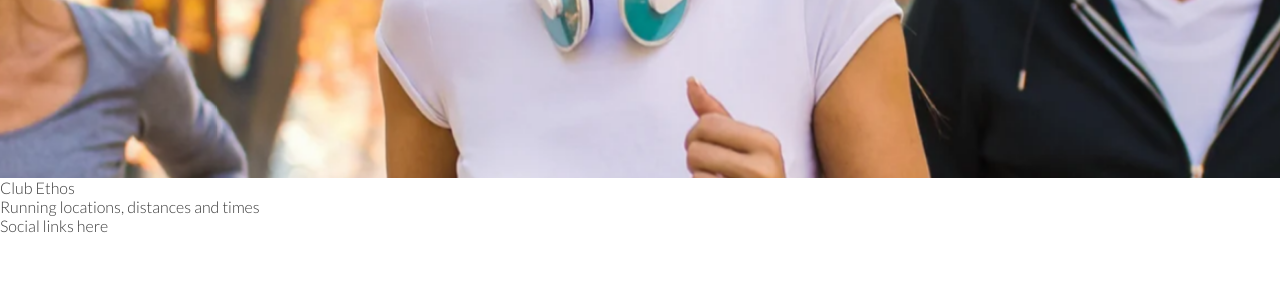
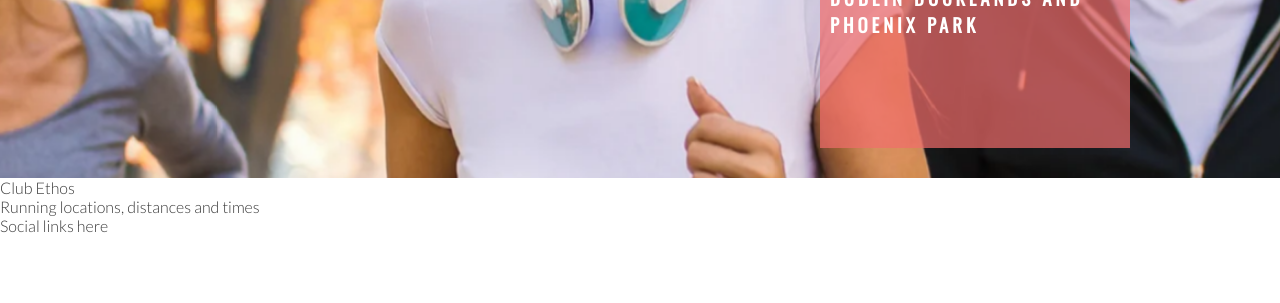
Before and after one commit to BWNC-code/love-running, a plain HTML site: page index.html in a window 1280 px wide. Shown: the part 497-800 px from the top of the page. Drawn offline with nearby package versions, Linux system fonts and the light colour scheme.

Commit message:
Add cover text and style

```diff
--- a/assets/css/style.css
+++ b/assets/css/style.css
@@ -61,6 +61,12 @@ h1, h2 {
     height: 600px;
     width: 100%;
     overflow: hidden;
+
+    position: relative;
+}
+
+#cover-text, #cover-text h2 {
+    color: #fff;
 }
 
 #hero-image {
@@ -84,3 +90,23 @@ h1, h2 {
         transform: scale(1.1);
     }
 }
+
+#cover-text {
+    font: 130%;
+    font-family: Oswald, sans-serif;
+    text-transform: uppercase;
+    letter-spacing: 4px;
+
+    width: 300px;
+    height: 200px;
+
+    padding-top: 40px;
+    padding-left: 10px;
+
+    background-color: rgba(241, 109, 107, .7);
+
+    bottom: 30px;
+    right: 150px;
+
+    position: absolute;
+}
--- a/index.html
+++ b/index.html
@@ -32,6 +32,10 @@
     </header>
     <section id="hero-outer">
         <div id="hero-image"></div>
+        <div id="cover-text">
+            <h2>Love Running</h2>
+            <h3>Dublin docklands and Phoenix Park</h3>
+        </div>
     </section>
     <section>Club Ethos</section>
     <section>Running locations, distances and times</section>
```
